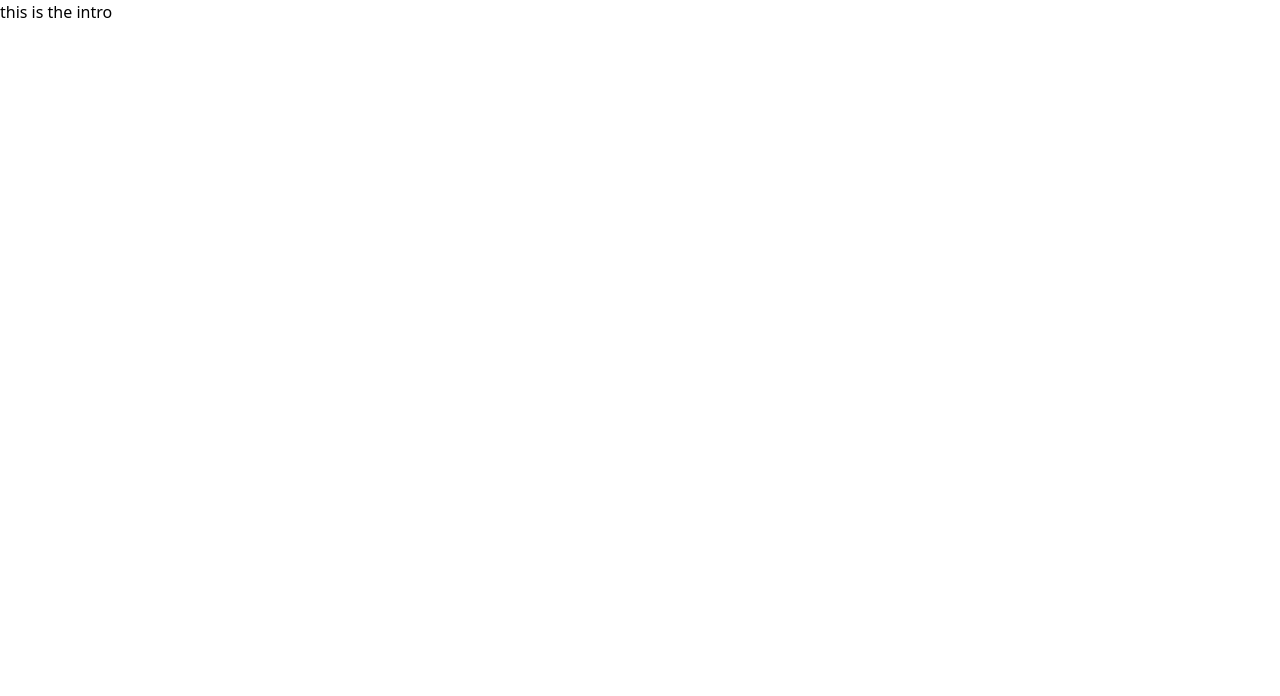
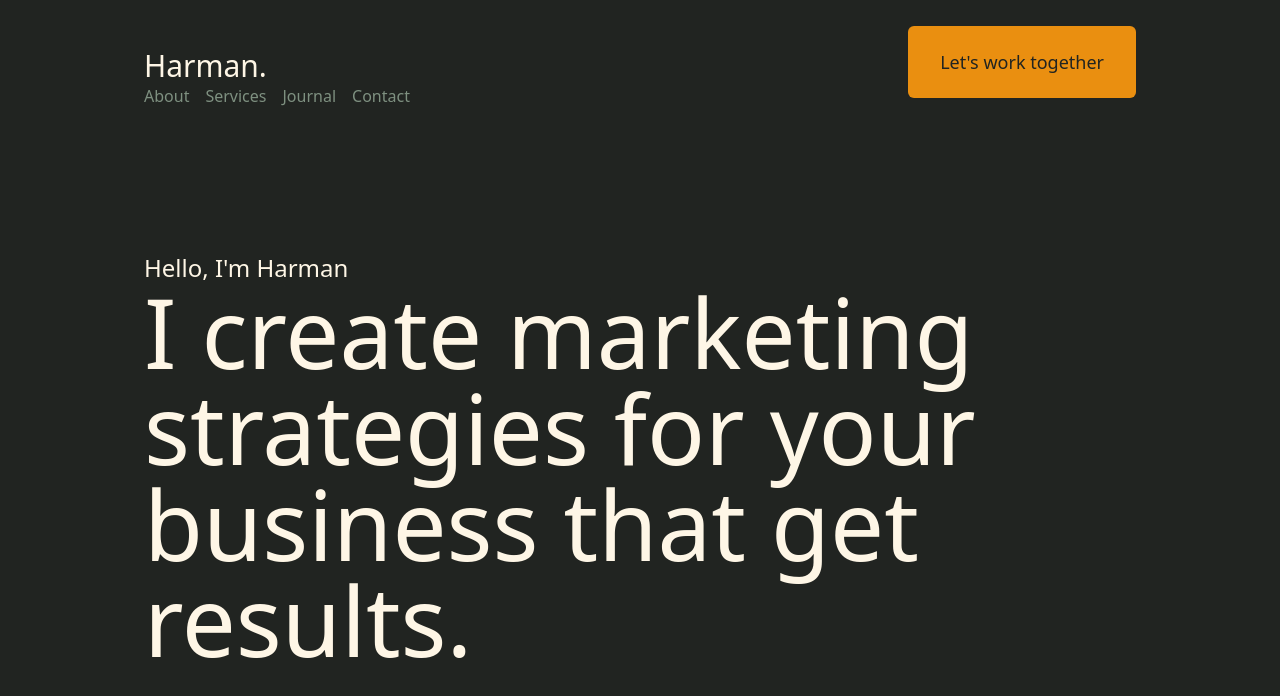
Before and after one commit to Harmxn02/Design-Portfolio, a Next.js app: page / in a window 1280 px wide. Shown: the top 696 px of the page. Built offline with nearby package versions, Linux system fonts and the light colour scheme.

Commit message:
create intro section

```diff
--- a/src/components/intro/intro.tsx
+++ b/src/components/intro/intro.tsx
@@ -1,7 +1,26 @@
+import Nav from "./nav"
+
 export default function Intro() {
     return (
         <>
-            <h1>this is the intro</h1>
+            <div className="bg-main text-tan min-h-screen px-8 md:px-16 lg:px-36">
+                <Nav/>
+
+                <div className="mt-36">
+                    <h2 className="text-2xl">Hello, I&apos;m Harman</h2>
+                    <p className=" text-5xl sm:text-6xl md:text-6xl lg:text-7xl xl:text-8xl font-dm">I create marketing <br/> strategies for your <br/> business that get <br/> results.</p>
+                </div>
+
+                <div>
+                    {/* SCROLL FOR MORE */}
+                    <a href="Continue"></a>
+                </div>
+
+                {/* SCROLL CHECK
+                <div className="bg-blue-400 min-h-screen">BLUE</div>
+                <div className="bg-green-400 min-h-screen">GREEN</div>
+                <div className="bg-red-400 min-h-screen">RED</div> */}
+            </div>
         </>
     )
 }
--- /dev/null
+++ b/src/components/intro/nav.tsx
@@ -0,0 +1,18 @@
+export default function Nav() {
+	return (
+		<div className=" sticky top-0 z-10 pt-12 text-white flex justify-between flex-col lg:flex-row">
+            <div>
+                <h1 className="font-dm text-tan text-3xl">Harman.</h1>
+                <div className="flex gap-4">
+                    <a className="text-greenish" href="#About">About</a>
+                    <a className="text-greenish" href="#Services">Services</a>
+                    <a className="text-greenish" href="#Journal">Journal</a>
+                    <a className="text-greenish" href="#Contact">Contact</a>
+                </div>
+            </div>
+            <div className="hidden lg:inline">
+                <a className="bg-accent px-8 py-6 rounded-md text-main text-lg font-medium" href="#Contact">Let&apos;s work together</a>
+            </div>
+		</div>
+	);
+}
--- a/src/pages/index.tsx
+++ b/src/pages/index.tsx
@@ -8,8 +8,8 @@ import Intro from "@/components/intro/intro";
 
 export default function Home() {
 	return (
-		<>
+		<div className="">
 			<Intro/>
-		</>
+		</div>
 	);
 }
--- a/tailwind.config.js
+++ b/tailwind.config.js
@@ -13,10 +13,13 @@ module.exports = {
 			fontFamily: {
 				dm: ["DM Serif Display", "sans", "Georgia"],
 			},
-		},
-		colors: {
-			main: "#212421",
-			accent: "#ea8f10",
+
+			colors: {
+				main: "#212421",
+				accent: "#ea8f10",
+				tan: "#fef6e6",
+				greenish: "#7e9080",
+			},
 		},
 	},
 	plugins: [],
```
